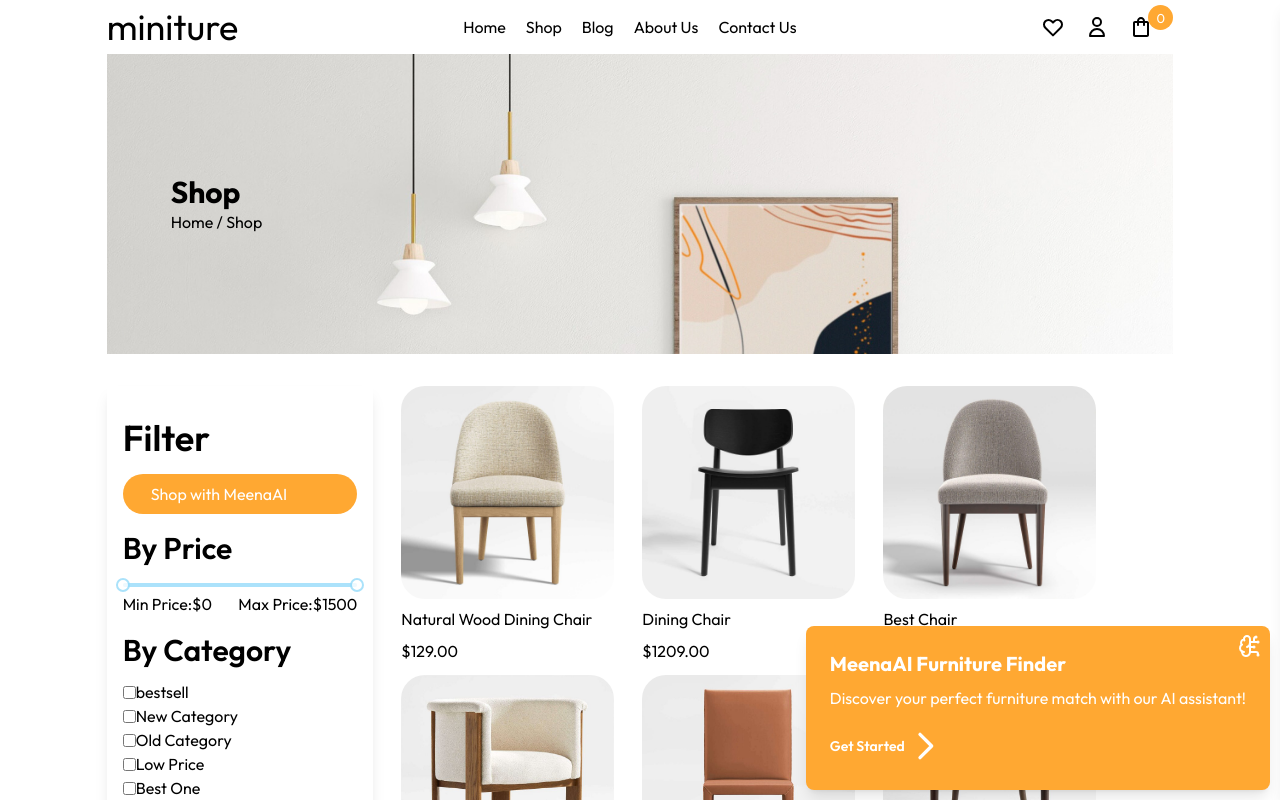
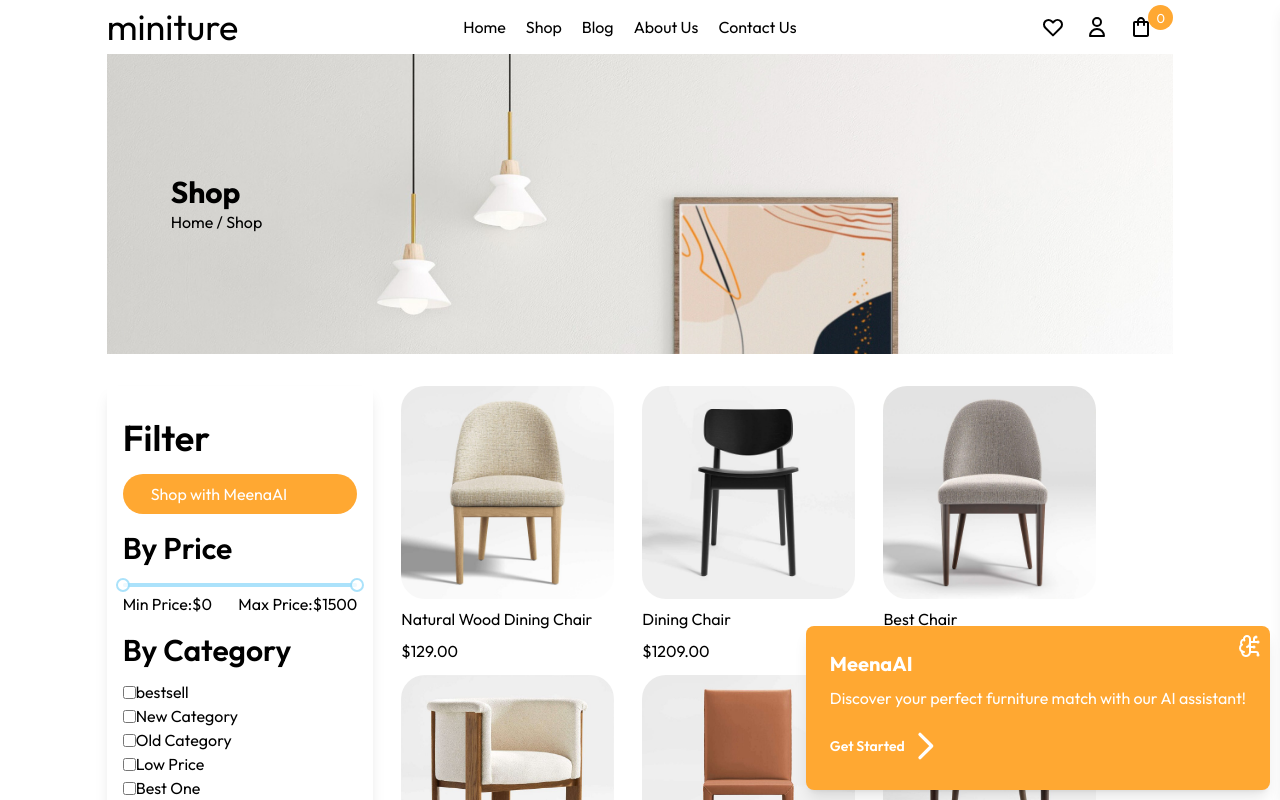
Before and after one commit to ErnestGaisie/miniture, a React (Create React App) app: page /shop in a window 1280 px wide. Shown: the top 800 px of the page. Built offline with nearby package versions, Linux system fonts and the light colour scheme.

Commit message:
New changes

```diff
--- a/src/common/Header.js
+++ b/src/common/Header.js
@@ -21,6 +21,13 @@ const Header = () => {
       window.removeEventListener("scroll", handleScroll);
     };
   }, []);
+
+  window.addEventListener("message", (event) => {
+    console.log("Event Origin:", event.origin);
+    if (event.origin !== "https://app.dev.meenaai.com") return; // Ensure security
+
+    setIsSidebarOpen(true)
+  });
 
   const toggleSidebar = () => {
     setIsSidebarOpen(!isSidebarOpen);
--- a/src/components/BottomRightModal.js
+++ b/src/components/BottomRightModal.js
@@ -42,7 +42,7 @@ export const BottomRightModal = ({ isOpen, onClose, onClick }) => {
         <div className="absolute top-0 right-0 mt-2 mr-2">
           <BrainCircuit size={24} className="text-indigo-200 animate-pulse" />
         </div>
-        <h3 className="text-xl font-bold mb-2">MeenaAI Furniture Finder</h3>
+        <h3 className="text-xl font-bold mb-2">MeenaAI</h3>
         <p className="text-indigo-100 mb-4">
           Discover your perfect furniture match with our AI assistant!
         </p>
--- a/src/data/Data.js
+++ b/src/data/Data.js
@@ -47,7 +47,7 @@ export const category = [
   {
     id: 2,
     img: "../images/miniture/bed_room.jpg",
-    name: "Bed Room",
+    name: "Bedroom",
   },
   {
     id: 3,
```
